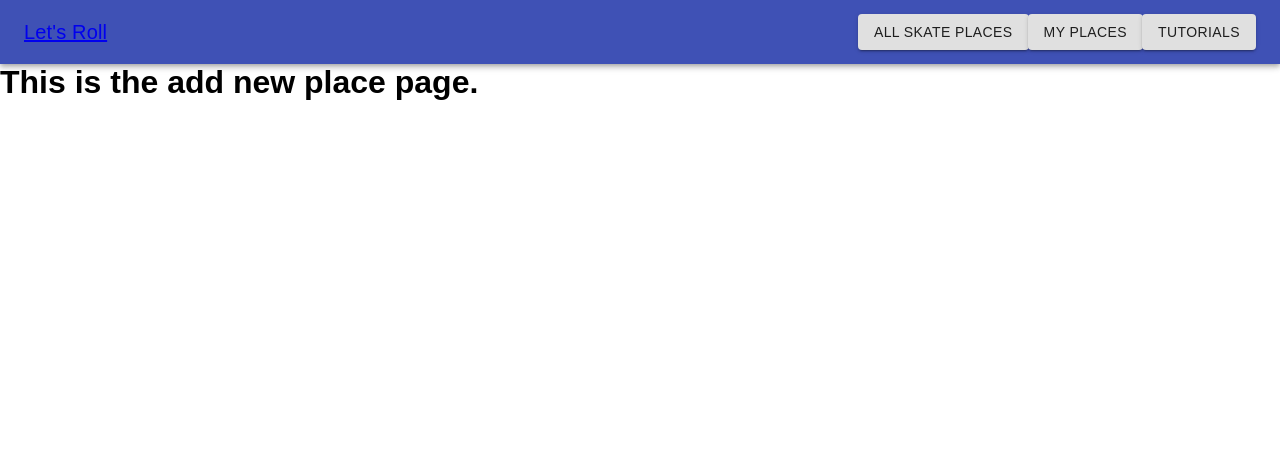
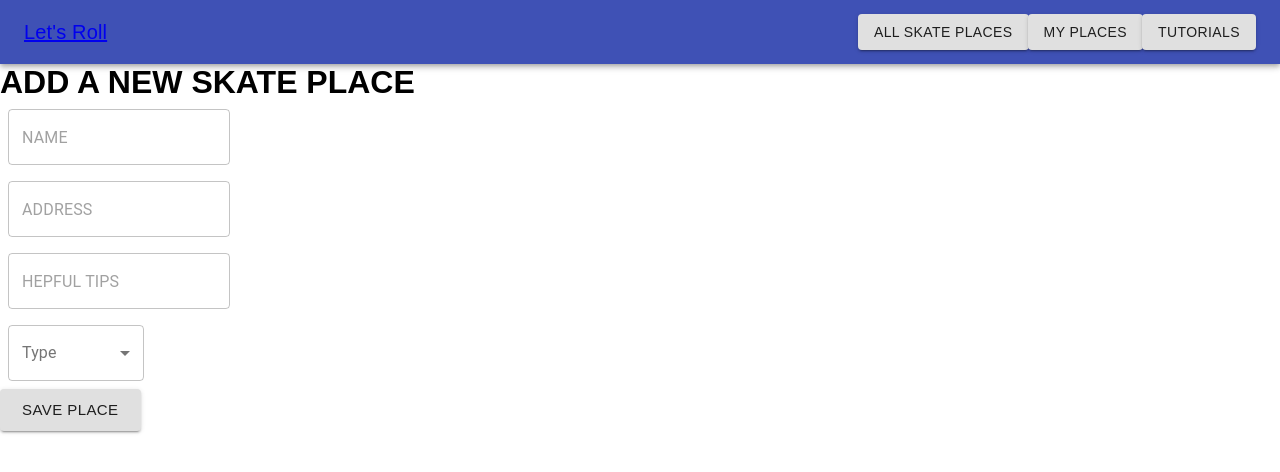
Before and after one commit to jadavianett/Lets-Roll, a React (Create React App) app in the folder client/: page /addnewplace in a window 1280 px wide. Shown: the top 472 px of the page. Built offline with nearby package versions, Linux system fonts and the light colour scheme.

Commit message:
created AddNewPlace layout and functionality

```diff
--- a/client/src/pages/AddNewPlace.js
+++ b/client/src/pages/AddNewPlace.js
@@ -1,7 +1,80 @@
+import TextInput from "../components/TextInput";
+import Select from "../components/Select";
+import Button from "@material-ui/core/Button";
+import { React, useState } from "react";
+import API from "../Utils/API";
+
 function AddNewPlace () {
+
+    const [type, setType] = useState({
+        type: ''
+      });
+
+    const [name, setName] = useState({
+        name: ''
+    });
+    const [location, setLocation] = useState({
+        location: ''
+    });
+    const [notes, setNotes] = useState({
+        notes: ''
+    });
+
+
+      const handleSave  = e => {
+          e.preventDefault();
+          console.log("clicked");
+
+          API.createPlace({
+            name,
+            location,
+            notes,
+            type
+          }).then((res) => {
+              console.log(res.data)
+          }).catch ((err) => {
+              err
+          })
+      };
+
+      const onChangeInfo = e => {
+
+        let name = e.target.value;
+
+
+        if(e.target.name == "name") {
+          setName(
+             name
+          );
+        } else if(e.target.name == "location") {
+          setLocation(
+             name
+          );
+        }else if (e.target.name == "notes") {
+            setNotes(
+                name
+            )
+        } else if (e.target.name == "type") {
+            setType(
+                name
+            )
+        };
+      };
+
+
     return (
         <div>
-            <h1>This is the add new place page.</h1>
+            <h1>ADD A NEW SKATE PLACE</h1>
+            <TextInput name="name" placeholder="NAME" handleChange={onChangeInfo}/>
+            <TextInput name="location" placeholder="ADDRESS" handleChange={onChangeInfo} />
+            <TextInput name="notes" placeholder="HEPFUL TIPS" handleChange={onChangeInfo} />
+            <Select name={"type"} handleChange={onChangeInfo} value={type} />
+            <Button type="submit" size="large" variant="contained" onClick={handleSave}>
+            Save Place
+            </Button>
+
+
+
         </div>
     )
 }
```
